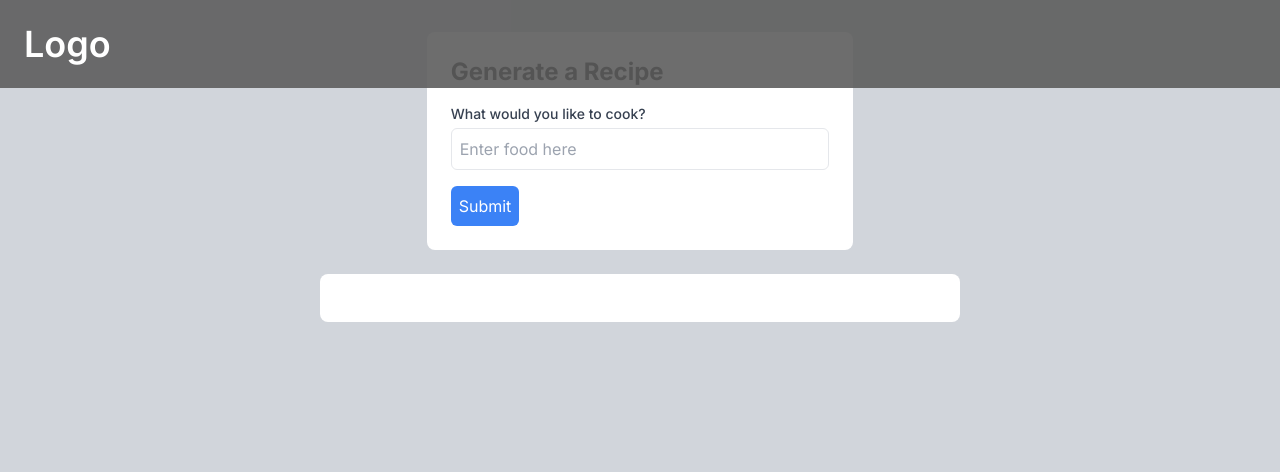
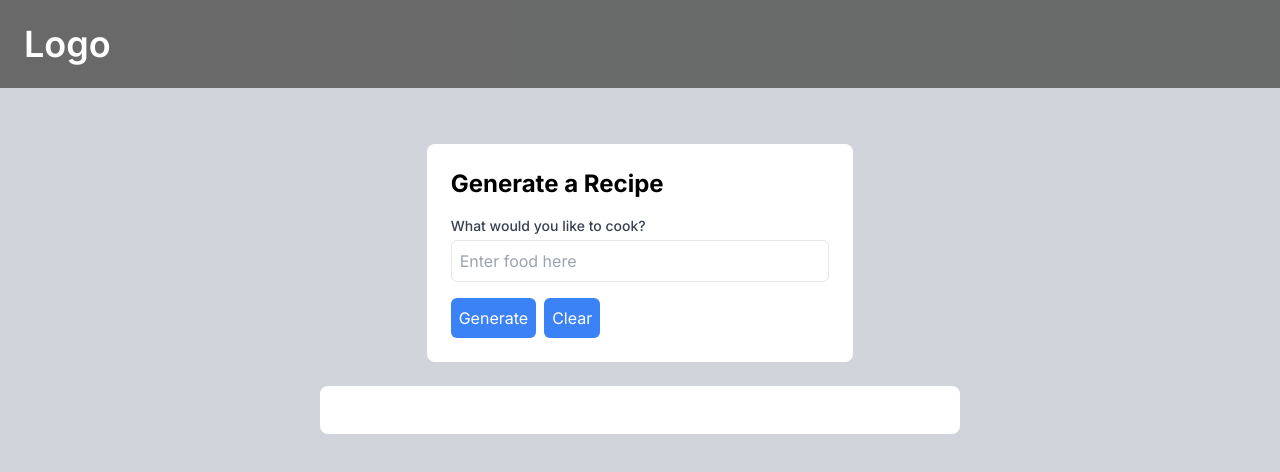
Before and after one commit to dossantos-chris/ai-cookbook, a Next.js app in the folder ai-cookbook/: page / in a window 1280 px wide. Shown: the top 472 px of the page. Built offline with nearby package versions, Linux system fonts and the light colour scheme.

Commit message:
Added button to clear recipe, also began trying to prevent race condition (only generate one recipe at a time)

```diff
--- a/ai-cookbook/src/app/page.tsx
+++ b/ai-cookbook/src/app/page.tsx
@@ -6,7 +6,7 @@ export default function Home() {
   return (
     <main className="min-h-screen bg-gray-300">
       <Header/>
-      <div className="flex flex-col items-center justify-center pt-8">
+      <div className="flex flex-col items-center">
         <FoodForm/>
       </div>
     </main>
--- a/ai-cookbook/src/components/FoodForm.tsx
+++ b/ai-cookbook/src/components/FoodForm.tsx
@@ -1,7 +1,10 @@
 'use client'
-import { useState } from "react";
+import { Suspense, useState } from "react";
+import Spinner from "./Spinner";
 
 const FoodForm = () => {
+  const controller = new AbortController();
+  const signal = controller.signal;
   const [food, setFood] = useState("");
   const [recipe, setRecipe] = useState("");
 
@@ -9,9 +12,10 @@ const FoodForm = () => {
     e.preventDefault();
 
     const fetchRecipe = async () => {
-      setRecipe("loading...")
       try {
+        setRecipe("Loading...");
         const res = await fetch("http://127.0.0.1:5000/api", {
+          signal,
           method: "POST",
           headers: {
             "Content-Type": "text/plain"
@@ -24,18 +28,24 @@ const FoodForm = () => {
       }
       catch(e: any){
         console.log(e);
-        setRecipe('error');
+        setRecipe('Error generating recipe');
       }
     }
 
     fetchRecipe()
   }
 
+  const clearRecipe = (e: React.FormEvent) => {
+    e.preventDefault();
+    controller.abort();
+    setRecipe("");
+  }
+
   return (
   <>
-    <div className="w-1/3 bg-white p-6 rounded-lg">
+    <div className="w-1/3 bg-white p-6 rounded-lg mt-36">
       <h1 className="text-2xl font-bold mb-4">Generate a Recipe</h1>
-      <form className="space-y-4" onSubmit={handleFoodSubmit}>
+      <form className="space-y-4">
         <div>
           <label className="block text-sm font-medium text-gray-700">What would you like to cook?</label>
           <input
@@ -46,7 +56,18 @@ const FoodForm = () => {
           />
         </div>
         <div>
-          <button className="bg-blue-500 text-white p-2 rounded-md hover:bg-blue-600">Submit</button>
+          <button
+            className="bg-blue-500 text-white p-2 rounded-md hover:bg-blue-600"
+            onClick={handleFoodSubmit}
+          >
+          Generate
+          </button>
+          <button
+            className="bg-blue-500 text-white p-2 ml-2 rounded-md hover:bg-blue-600"
+            onClick={clearRecipe} //Figure out why its not aborting , also implement abort for sending multiple POSTs after eachother
+          >
+          Clear
+          </button>
         </div>
       </form>
     </div>
```
